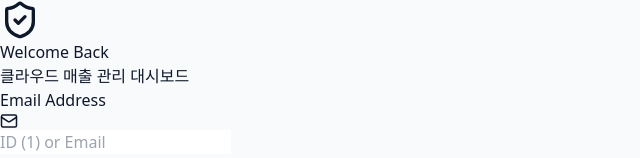
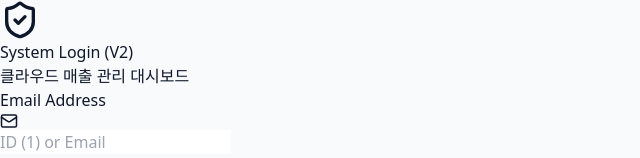
Before and after one commit to emasterdrs/sales-dashboard-new, a React (Vite) app: page / in a window 1280 px wide. Shown: the top 158 px of the page, without its empty margins (0-640 px from the left). Built offline with nearby package versions, Linux system fonts and the light colour scheme; no server answers; a web font is replaced by a local one.

Commit message:
UI: Update login title to SYSTEM LOGIN (V2) to verify sync

```diff
--- a/src/components/AuthView.jsx
+++ b/src/components/AuthView.jsx
@@ -123,7 +123,7 @@ export function AuthView({ onLoginSuccess, onDemoLogin, onGuestSupport }) {
 
                     <div className="text-center mb-10">
                         <h1 className="text-3xl font-black text-slate-800 tracking-tighter mb-2 uppercase italic">
-                            {mode === 'login' ? 'Welcome Back' : 'Create Account'}
+                            {mode === 'login' ? 'System Login (V2)' : 'Create Account'}
                         </h1>
                         <p className="text-slate-400 font-bold text-sm tracking-widest uppercase">
                             {mode === 'login' ? '클라우드 매출 관리 대시보드' : '지금 바로 사업 성장을 시작하세요'}
```
